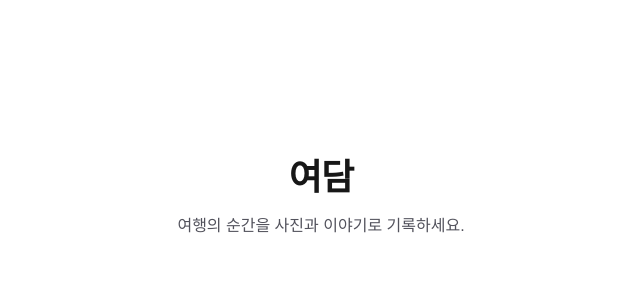
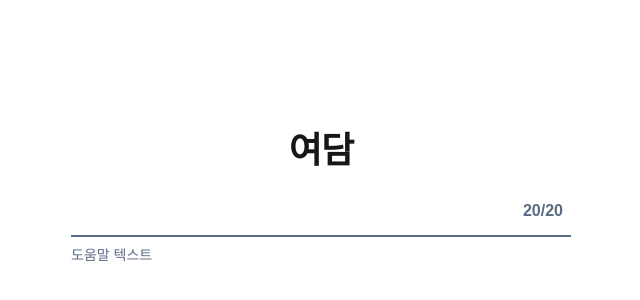
Before and after one commit to 100-hours-a-week/KTB4-2nd-FE, a Next.js app: page / in a window 1280 px wide. Shown: the part 202-502 px from the top of the page, without its empty margins (319-959 px from the left). Built offline with nearby package versions, Linux system fonts and the light colour scheme.

Commit message:
feat: provider 세팅

```diff
--- a/src/_app/providers/app-providers.tsx
+++ b/src/_app/providers/app-providers.tsx
@@ -3,8 +3,15 @@
 import { QueryClient, QueryClientProvider } from '@tanstack/react-query';
 import { useState, type PropsWithChildren } from 'react';
 
+import { ToastViewport } from '@/shared/ui/toast';
+
 export function AppProviders({ children }: PropsWithChildren) {
   const [queryClient] = useState(() => new QueryClient());
 
-  return <QueryClientProvider client={queryClient}>{children}</QueryClientProvider>;
+  return (
+    <QueryClientProvider client={queryClient}>
+      {children}
+      <ToastViewport />
+    </QueryClientProvider>
+  );
 }
--- a/src/_app/styles/globals.css
+++ b/src/_app/styles/globals.css
@@ -3,11 +3,31 @@
 :root {
   --background: #ffffff;
   --foreground: #171717;
+  --brand: #021730;
+  --brand-hover: #132c49;
+  --brand-active: #010e1e;
+  --surface: #ffffff;
+  --field-border: #596b83;
+  --muted: #64748b;
+  --danger: #ff5257;
+  --success: #15803d;
+  --warning: #d97706;
+  --control-radius: 8px;
 }
 
 @theme inline {
   --color-background: var(--background);
   --color-foreground: var(--foreground);
+  --color-brand: var(--brand);
+  --color-brand-hover: var(--brand-hover);
+  --color-brand-active: var(--brand-active);
+  --color-surface: var(--surface);
+  --color-field-border: var(--field-border);
+  --color-muted: var(--muted);
+  --color-danger: var(--danger);
+  --color-success: var(--success);
+  --color-warning: var(--warning);
+  --radius-control: var(--control-radius);
 }
 
 @media (prefers-color-scheme: dark) {
--- a/src/_pages/home/ui/home-page.tsx
+++ b/src/_pages/home/ui/home-page.tsx
@@ -1,11 +1,33 @@
+'use client';
+
+import { Input } from '@/shared/ui/input';
+import { useForm, useWatch } from 'react-hook-form';
+
 export function HomePage() {
+  const { register, control } = useForm({
+    defaultValues: {
+      title: '',
+    },
+  });
+
+  const title = useWatch({
+    control,
+    name: 'title',
+  });
+
   return (
     <main className="flex min-h-screen items-center justify-center bg-background px-6 text-foreground">
       <section className="text-center">
         <h1 className="text-4xl font-bold tracking-tight">여담</h1>
-        <p className="mt-4 text-base text-zinc-600 dark:text-zinc-400">
-          여행의 순간을 사진과 이야기로 기록하세요.
-        </p>
+        <p className="mt-4 text-base text-zinc-600 dark:text-zinc-400"></p>
+        <div className="w-[500px]">
+          <Input
+            {...register('title')}
+            helperText="도움말 텍스트"
+            maxLength={20}
+            characterCount={(title.length, 20)}
+          />
+        </div>
       </section>
     </main>
   );
--- a/src/shared/ui/button/button.tsx
+++ b/src/shared/ui/button/button.tsx
@@ -23,10 +23,10 @@ export function Button({
       disabled={disabled || isLoading}
       className={`
         inline-flex min-h-12 items-center justify-center
-        rounded-2px bg-[#021730] px-6 py-3 text-base font-semibold text-white
+        rounded-control bg-brand px-6 py-3 text-base font-semibold text-white
         transition-colors enabled:cursor-pointer
-        enabled:hover:bg-[#132c49] enabled:active:bg-[#010e1e]
-        focus-visible:outline-2 focus-visible:outline-offset-2 focus-visible:outline-[#021730]
+        enabled:hover:bg-brand-hover enabled:active:bg-brand-active
+        focus-visible:outline-brand focus-visible:outline-2 focus-visible:outline-offset-2
         disabled:cursor-not-allowed disabled:opacity-50
         ${className}
       `}
```
